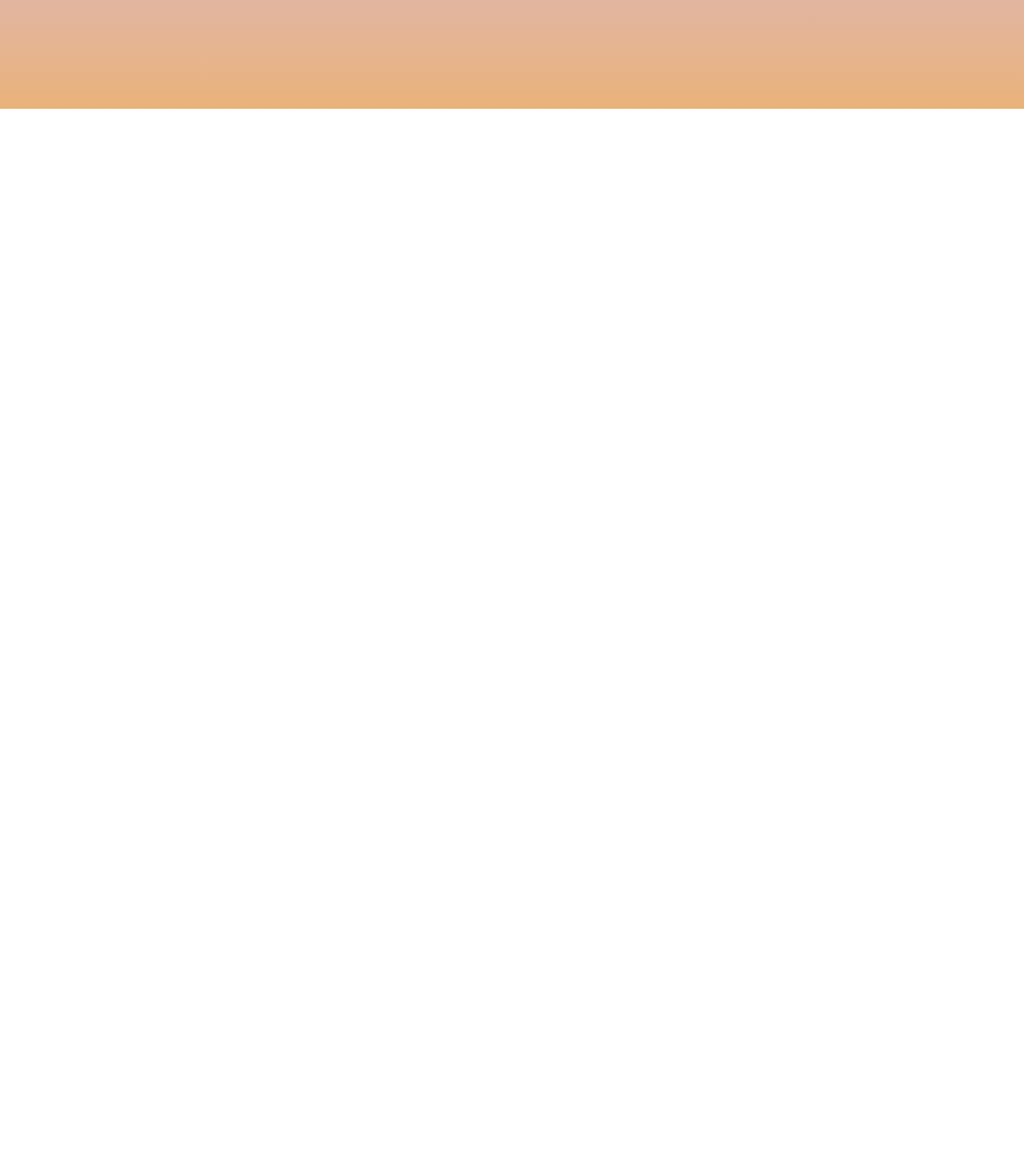
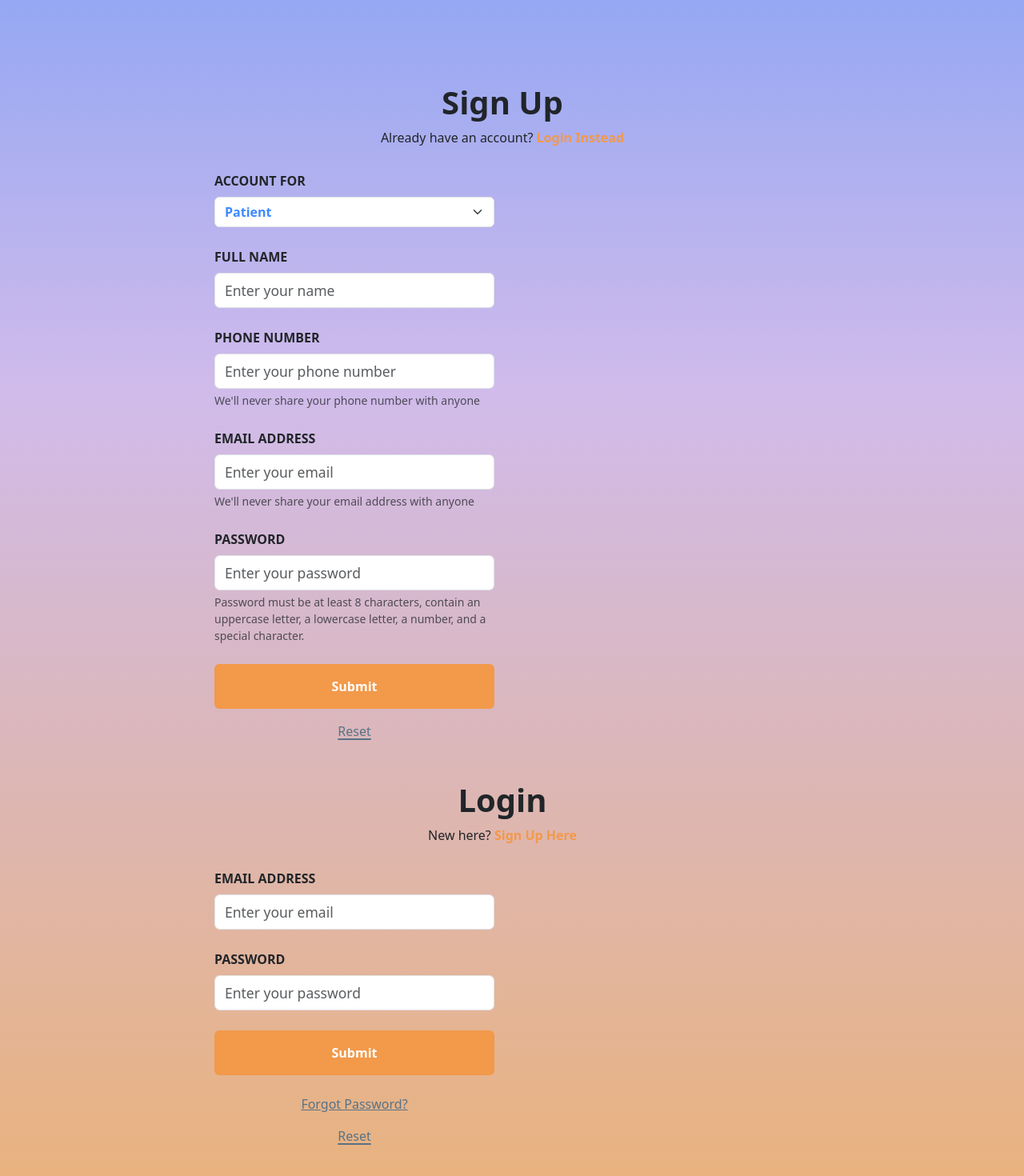
Before and after one commit to blokhinamaria/StayHealthy, a React (Vite) app: page / in a window 1280 px wide. Shown: the part 728-2198 px from the top of the page at 80% size. Before the commit the page ends 864 px from the top, so only its background shows below. Built offline with nearby package versions, Linux system fonts and the light colour scheme.

Commit message:
Added and integrated Signup and login.jsx

```diff
--- a/index.html
+++ b/index.html
@@ -4,7 +4,7 @@
     <meta charset="UTF-8" />
     <link rel="icon" type="image/svg+xml" href="/vite.svg" />
     <meta name="viewport" content="width=device-width, initial-scale=1.0" />
-    <title>Vite + React</title>
+    <title>StayHealthy. Your Health: Anytime, Anywhere</title>
     <!---Inter typeface import-->
     <link rel="preconnect" href="https://fonts.googleapis.com">
     <link rel="preconnect" href="https://fonts.gstatic.com" crossorigin>
--- a/src/App.jsx
+++ b/src/App.jsx
@@ -7,10 +7,14 @@ import { BrowserRouter, Routes, Route } from 'react-router-dom';
 //Import Custom components
 import Navbar from './Components/Navbar/Navbar.jsx';
 import LandingPage from './Components/Landing_Page/LandingPage.jsx';
+import SignUp from './Components/Sign_Up/SignUp.jsx';
+import Login from './Components/Login/Login.jsx';
 
 import 'bootstrap/dist/css/bootstrap.min.css';
 import 'bootstrap/dist/js/bootstrap.bundle.min.js';
 import './App.css'
+
+
 
 
 // Function component for the main app
@@ -34,6 +38,10 @@ function App() {
             <Route path="/" element={<LandingPage/>}/>
           </Routes> */}
 
+          <SignUp/>
+
+          <Login/>
+
         </BrowserRouter>
       </div>
 
--- a/src/Components/Landing_Page/LandingPage.jsx
+++ b/src/Components/Landing_Page/LandingPage.jsx
@@ -5,25 +5,25 @@ import './LandingPage.css'
 function LandingPage () {
     return (
         <div>
-            <section class="flex-container">
-                    <div class="title">
+            <section className="flex-container">
+                    <div className="title">
                             <h1>
                                 Your Health:<br/>
-                                <span class="text-highlight">
+                                <span className="text-highlight">
                                     Anytime, Anywhere
                                 </span>
                             </h1>
                     </div>
 
-                    <div class="description">
+                    <div className="description">
                     <h4>
                         Connects you with trusted doctors and specialists for online consultations and prescriptions—bringing quality healthcare to your doorstep, no matter where you are.
                     </h4>
                     </div>
 
-                    <div class="cta">
+                    <div className="cta">
                         <a href="../Sign_Up/SignUp.html">
-                                <button class="ctaButton">Let’s Get Started</button>
+                                <button className="ctaButton">Let’s Get Started</button>
                         </a>
                     </div>
 
--- a/src/Components/Login/Login.css
+++ b/src/Components/Login/Login.css
@@ -19,7 +19,7 @@ body {
     color: var(--primary);
 }
 
-h2 {
+#title {
     font-size: 2.5em;
     font-weight: 700;
     text-align: center;
@@ -31,7 +31,7 @@ h2 {
     margin-bottom: 30px;
 }
 
-a {
+.description a {
     color: var(--accent);
     font-weight: 700;
     text-decoration: none;
@@ -46,7 +46,7 @@ a {
     font-weight: 700;
 }
 
-.btn-primary {
+#submit {
     background-color: var(--accent);
     border: none;
     border-radius: 7;
@@ -54,7 +54,7 @@ a {
 
     font-weight: 700;
 }
-.btn-primary:hover {
+#submit:hover {
     background-color: var(--secondary-blue);
 }
 
--- /dev/null
+++ b/src/Components/Login/Login.jsx
@@ -0,0 +1,44 @@
+import React from "react";
+
+import './Login.css' ;
+
+function Login () {
+    return (
+        <>
+            <div className="container">
+                <div className="row justify-content-center w-100">
+                <div className="form-container col-sm-8 text-center">
+                    <div className="title">
+                        <h2 id="title">Login</h2>
+                    </div>
+                    <div className="description">
+                        <p> New here? <a href="../Sign_Up/SignUp.html">Sign Up Here</a></p>
+                    </div>
+                    <div className="form-container text-start">
+                        <form>
+
+                            <div className="form-container" id="email">
+                                <label for="email" className="form-label">Email Address</label>
+                                <input type="email" className="form-control" id="email" placeholder="Enter your email" pattern="[a-zA-Z0-9._%+-]+@[a-zA-Z0-9.-]+\.[a-zA-Z]{2,}$" required/>
+                            </div>
+                            <div className="form-container" id="password">
+                                <label for="password" className="form-label">Password</label>
+                                <input type="password" className="form-control" id="password" placeholder="Enter your password" pattern="^(?=.*[a-z])(?=.*[A-Z])(?=.*\d)(?=.*[@$!%*?&])[A-Za-z\d@$!%*?&]{8,}$" required/>
+                            </div>
+                            <button type="submit" className="btn btn-primary w-100" id="submit">Submit</button>
+                            <div className="text-center mt-4">
+                                <a id="forgotPassword" href="#">Forgot Password?</a>
+                            </div>
+                            <div className="text-center mt-3">
+                                <a id="reset" href="#">Reset</a>
+                            </div>
+                        </form>
+                    </div>
+                </div>
+                </div>
+            </div>
+        </>
+    );
+};
+
+export default Login;
--- a/src/Components/Navbar/Navbar.jsx
+++ b/src/Components/Navbar/Navbar.jsx
@@ -34,15 +34,15 @@ function Navbar () {
                                 <a className="nav-link" href="#">Health Tips</a>
                             </li>
                             <li className="nav-item">
-                                <a className="nav-link" href="../Reviews/Reviews.html">Reviews</a>
+                                <a className="nav-link" href="#">Reviews</a>
                             </li>
                             <li className="nav-item">
-                                <a className="btn" id="signUp" href="../Sign_Up/SignUp.html">
+                                <a className="btn" id="signUp" href="../Sign_Up/SignUp.jsx">
                                     Sign Up
                                 </a>
                             </li>
                             <li className="nav-item">
-                                <a className="btn" id="login" href="../Login/Login.html">
+                                <a className="btn" id="login" href="../Login/Login.jsx">
                                     Login
                                 </a>
                             </li>
--- a/src/Components/Sign_Up/SignUp.css
+++ b/src/Components/Sign_Up/SignUp.css
@@ -19,7 +19,7 @@ body {
     color: var(--primary);
 }
 
-h2 {
+#title {
     font-size: 2.5em;
     font-weight: 700;
     text-align: center;
@@ -31,7 +31,7 @@ h2 {
     margin-bottom: 30px;
 }
 
-a {
+.description a {
     color: var(--accent);
     font-weight: 700;
     text-decoration: none;
@@ -46,7 +46,7 @@ a {
     font-weight: 700;
 }
 
-.btn-primary {
+#submit {
     background-color: var(--accent);
     border: none;
     border-radius: 7;
@@ -54,7 +54,7 @@ a {
 
     font-weight: 700;
 }
-.btn-primary:hover {
+#submit:hover {
     background-color: var(--secondary-blue);
 }
 
--- /dev/null
+++ b/src/Components/Sign_Up/SignUp.jsx
@@ -0,0 +1,69 @@
+import React from "react";
+
+import './SignUp.css';
+
+function SignUp () {
+    return (
+        <>
+        <div className="container">
+            <div className="row justify-content-center w-100">
+                <div className="form-container col-sm-8 text-center">
+                    <div className="title">
+                        <h2 id="title">Sign Up</h2>
+                    </div>
+
+                    <div className="description">
+                        <p> Already have an account? <a href="../Login/Login.html">Login Instead</a></p>
+                    </div>
+
+                    <div className="form-container text-start">
+                        <form>
+
+                            <div className="form-container">
+                                <label for="accountType" className="form-label">Account for</label>
+                                <select type="dropdown" className="form-select" id="accountType">
+                                    <option id="accountType">Patient</option>
+                                    <option id="accountType">Doctor</option>
+                                </select>
+                            </div>
+
+                            <div className="form-container">
+                                <label for="fullName" className="form-label">Full Name</label>
+                                <input type="text" className="form-control" id="fullName" placeholder="Enter your name" pattern="[A-Za-z\s'-]+" required/>
+                            </div>
+
+                            <div className="form-container">
+                                <label for="phone" className="form-label">Phone Number</label>
+                                <input type="tel" className="form-control" id="phone"placeholder="Enter your phone number" pattern="(\+?\d{1,4}[\s-])?(\(\d{1,3}\)[\s-]?)?\d{1,4}[\s-]?\d{1,4}[\s-]?\d{1,4}" required/>
+                                <div id="phoneHelp" className="form-text">We'll never share your phone number with anyone</div>
+                            </div>
+
+                            <div className="form-container">
+                                <label for="email" className="form-label">Email Address</label>
+                                <input type="email" className="form-control" id="email" placeholder="Enter your email" pattern="[a-zA-Z0-9._%+-]+@[a-zA-Z0-9.-]+\.[a-zA-Z]{2,}$" required/>
+                                <div id="emailHelp" className="form-text">We'll never share your email address with anyone</div>
+                            </div>
+
+                            <div className="form-container">
+                                <label for="password" className="form-label">Password</label>
+                                <input type="password" className="form-control" id="password" placeholder="Enter your password" pattern="^(?=.*[a-z])(?=.*[A-Z])(?=.*\d)(?=.*[@$!%*?&])[A-Za-z\d@$!%*?&]{8,}$"
+                                required/>
+                                <div id="passwordHelp" className="form-text">Password must be at least 8 characters, contain an uppercase letter, a lowercase letter, a number, and a special character.
+                                </div>
+                            </div>
+
+                            <button type="submit" className="btn btn-primary w-100" id="submit">Submit</button>
+
+                            <div className="text-center mt-3">
+                                <a id="reset" href="#">Reset</a>
+                            </div>
+                        </form>
+                    </div>
+                </div>
+            </div>
+        </div>
+        </>
+    );
+};
+
+export default SignUp;
```
